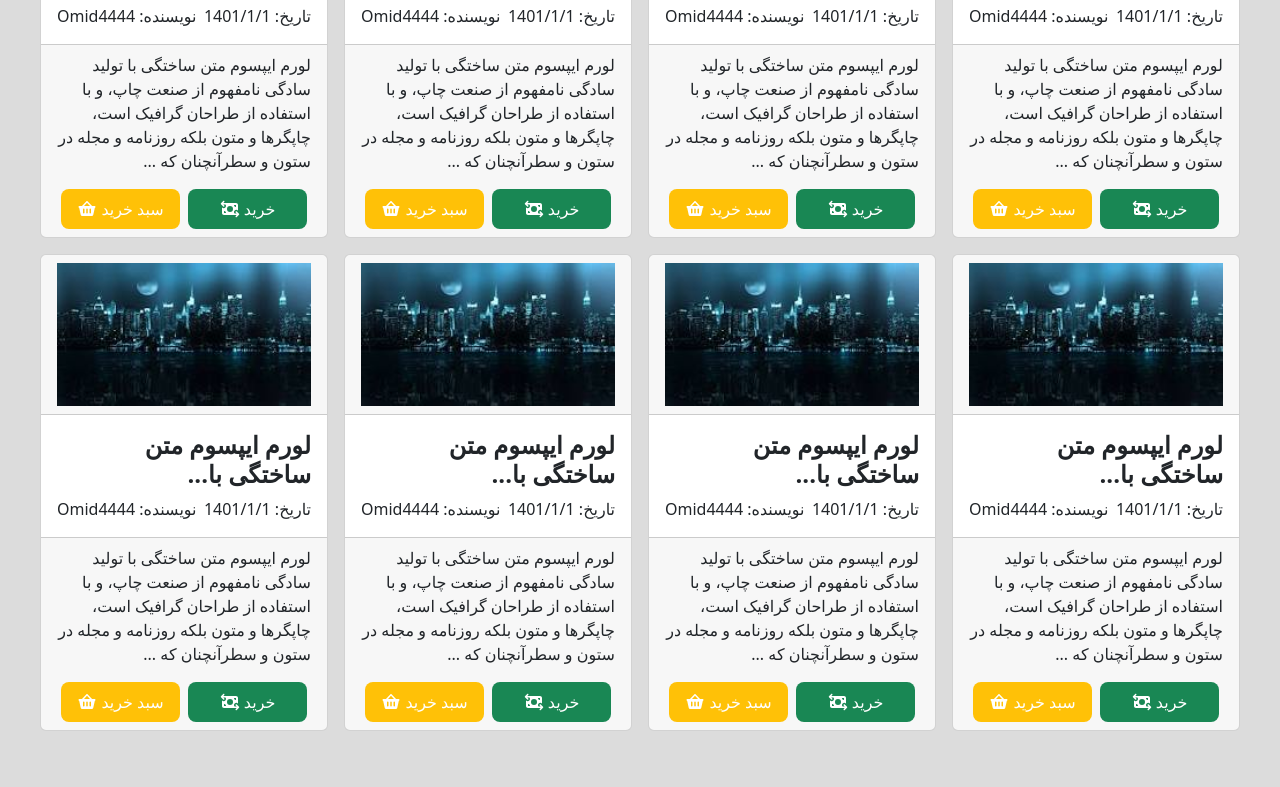
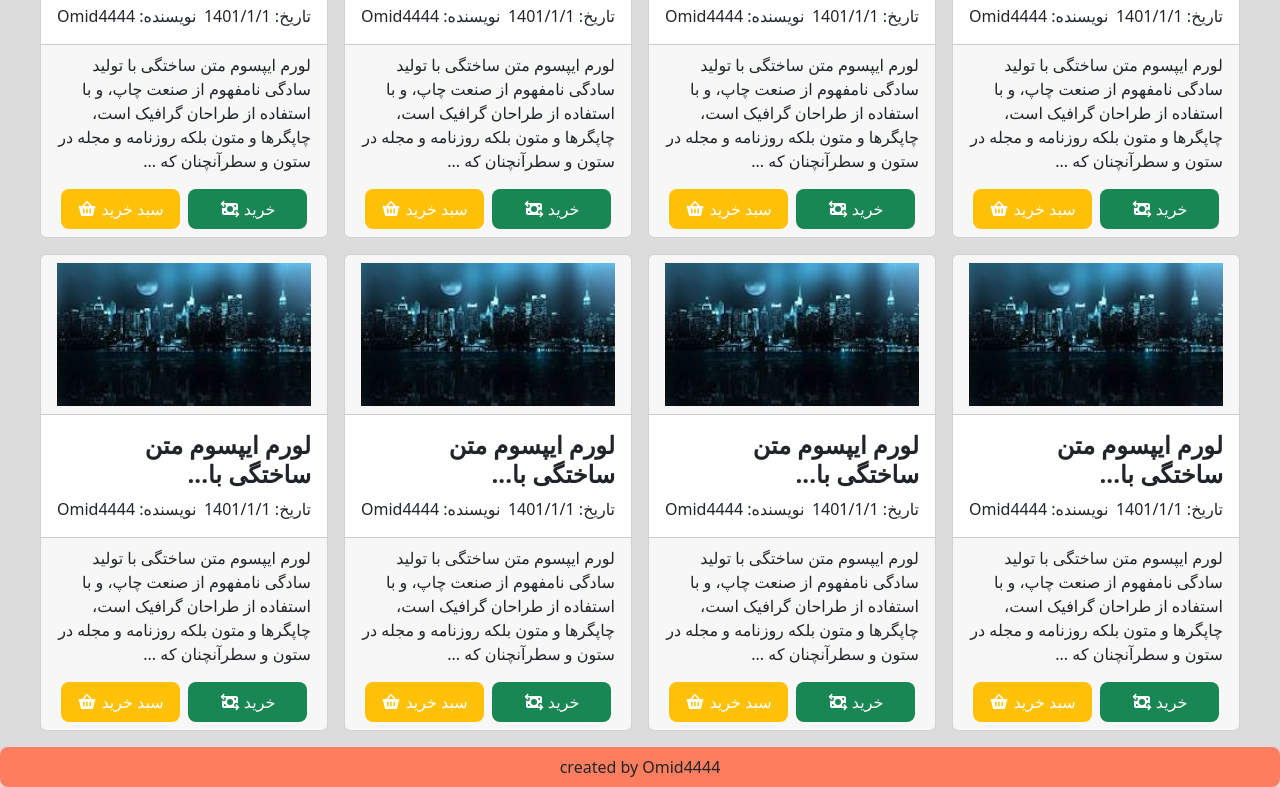
Before and after one commit to Omid444422/shop_template, a website: page src/index.html in a window 1280 px wide. Shown: the part 870-1657 px from the top of the page. Before the commit the page ends 1617 px from the top, so only its background shows below. Drawn offline with nearby package versions, Linux system fonts and the light colour scheme; files that its build step writes are made by us from their sources.

Commit message:
scrollbar customed

```diff
--- a/src/assets/sass/main.scss
+++ b/src/assets/sass/main.scss
@@ -6,6 +6,28 @@ body,html {
     background-color: $white_background;
     overflow-x: hidden;
 }
+
+/* width */
+::-webkit-scrollbar {
+    width: 10px;
+  }
+
+  /* Track */
+  ::-webkit-scrollbar-track {
+    background: #1d3557;
+  }
+
+  /* Handle */
+  ::-webkit-scrollbar-thumb {
+    background: #457b9d;
+    border-radius: .3rem;
+
+  }
+
+  /* Handle on hover */
+  ::-webkit-scrollbar-thumb:hover {
+    background: #ffb703;
+  }
 
 
 * {
@@ -161,3 +183,7 @@ header {
         color: white;
     }
 }
+
+footer{
+    background: #ff7e5f;
+}
--- a/src/index.html
+++ b/src/index.html
@@ -721,6 +721,11 @@
         </div>
       </section>
     </main>
+    <footer class="container-fluid rounded-3">
+      <div class="text-center p-2">
+        created by Omid4444
+      </div>
+    </footer>
 
     <!-- bootstrap script -->
     <script src="../node_modules/bootstrap/dist/js/bootstrap.bundle.js"></script>
```
Also changed, not shown: src/assets/css/main.css, 1 other file.
